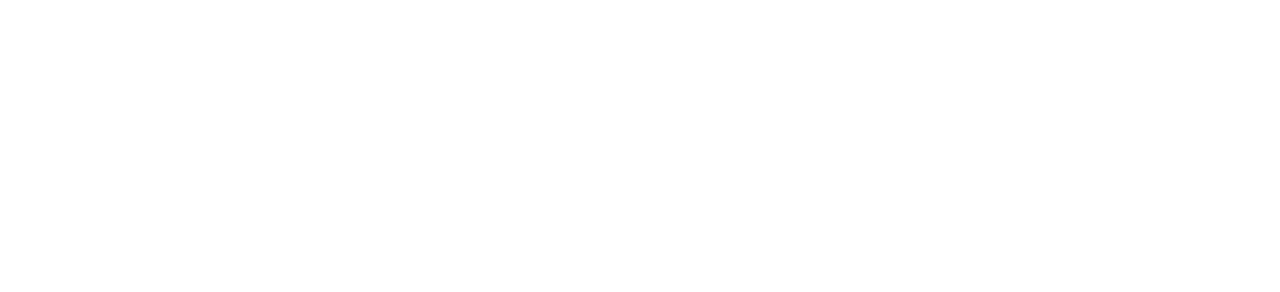
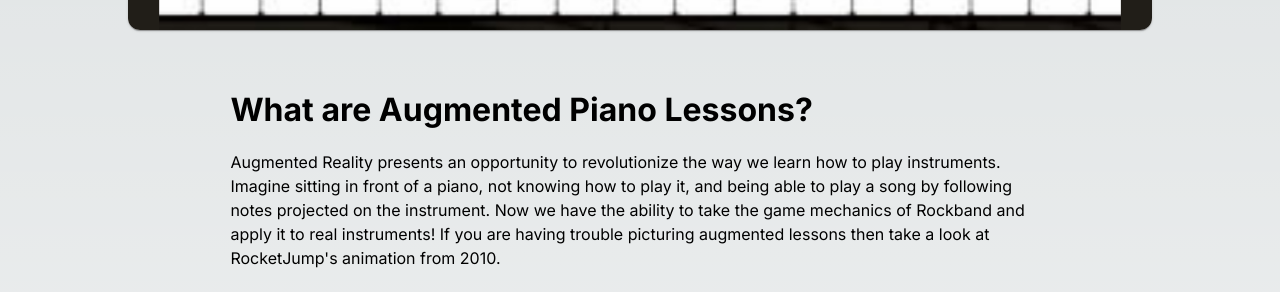
Before and after one commit to JAlbertCode/Portfolio-V2, a Next.js app in the folder portfolio/: page /ar-piano-lessons in a window 1280 px wide. Before the commit this address had no page. Shown: the part 734-1026 px from the top of the page. Before the commit the page ends 904 px from the top, so only its background shows below. Built offline with nearby package versions, Linux system fonts and the light colour scheme; grey boxes are pictures that could not be loaded.

Commit message:
Added ar piano lessons page

```diff
--- /dev/null
+++ b/portfolio/app/ar-piano-lessons/page.tsx
@@ -0,0 +1,40 @@
+import "/main.css"
+import Link from "next/link";
+import ProjectCover from "../../components/project-cover";
+
+
+export default function Piano() {
+    return (
+        <main className="flex min-h-screen flex-col items-center pt-5">
+
+            {/* This is the image card that appears at the top of every project page.  */}
+            <div className="mx-4 max-w-5xl">
+                <ProjectCover coverImage="ar-piano-lessons.png" alt="Piano keys on with a background of musical notes"/>
+
+                <div className="w-4/5 mx-auto my-10">
+                    <h1>What are Augmented Piano Lessons?</h1>
+                    <p>Augmented Reality presents an opportunity to revolutionize the way we learn how to play instruments. Imagine sitting in front of a piano, not knowing how to play it, and being able to play a song by following notes projected on the instrument. Now we have the ability to take the game mechanics of Rockband and apply it to real instruments! If you are having trouble picturing augmented lessons then take a look at RocketJump's animation from 2010.</p>
+                    <br/>
+
+                    <div className="video-responsive">
+                        <video controls>
+                            <source src="./videos/future-rock-band.mp4"/>
+                        </video>
+                    </div>
+
+                    <h2>That is cool but what does that have to do with Jonathan?</h2>
+                    <p>
+                    During a course on project management for Computer Information Systems, I decided to challenge myself by playing the role of the developer creating a proof of concept of augmented piano lessons. I chose the piano because it is a significant segment of the musical instrument market and the instrument I am most familiar with. To avoid expenses I decided the proof of concept would be triggered by an image target that would be similar to a piano. Once the image is recognized, the software would play a stream of notes that a user could hit to a familiar tune. The following is a recording of the proof of concept running on my desktop and using my phone for the image target.
+                    </p>
+                    <br/>
+
+                    <div className="video-responsive">
+                        <video controls>
+                            <source src="./videos/ar-piano-lessons.mp4"/>
+                        </video>
+                    </div>
+                </div>
+            </div>
+        </main>
+        );
+  }
--- a/portfolio/app/page.tsx
+++ b/portfolio/app/page.tsx
@@ -289,7 +289,9 @@
 
           {/* This is the card for Augmented Piano Lessons */}
           <Card sx={{width: 357, borderRadius: 3}}>
-            <CardMedia component="img" image='/images/augmented-piano-lessons.png' alt='Piano keys on with a background of musical notes'/>
+            <Link href={"./ar-piano-lessons"}>
+              <CardMedia component="img" image='/images/ar-piano-lessons.png' alt='Piano keys on with a background of musical notes'/>
+            </Link>
             <CardContent>
               <Typography variant='h6'>
                 Augmented Piano Lessons
```
Also changed, not shown: portfolio/public/images/ar-piano-lessons.png (renamed from portfolio/public/images/augmented-piano-lessons.png).
